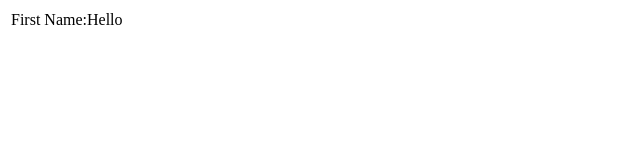
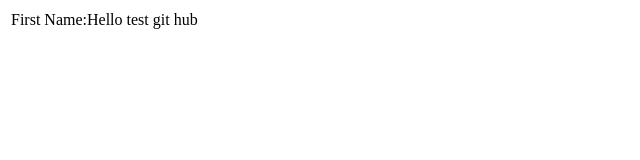
Before and after one commit to Atuloo/hello, a plain HTML site: page test.html in a window 1280 px wide. Shown: the full height of the page, 0-640 px from the left. Drawn offline with Linux system fonts and the light colour scheme.

Commit message:
Atul test

```diff
--- a/test.html
+++ b/test.html
@@ -3,7 +3,7 @@
         <table>
             <tr>
                 <td>
-                    First Name:Hello
+                    First Name:Hello test git hub
                 </td>
             </tr>
         </table>
```
